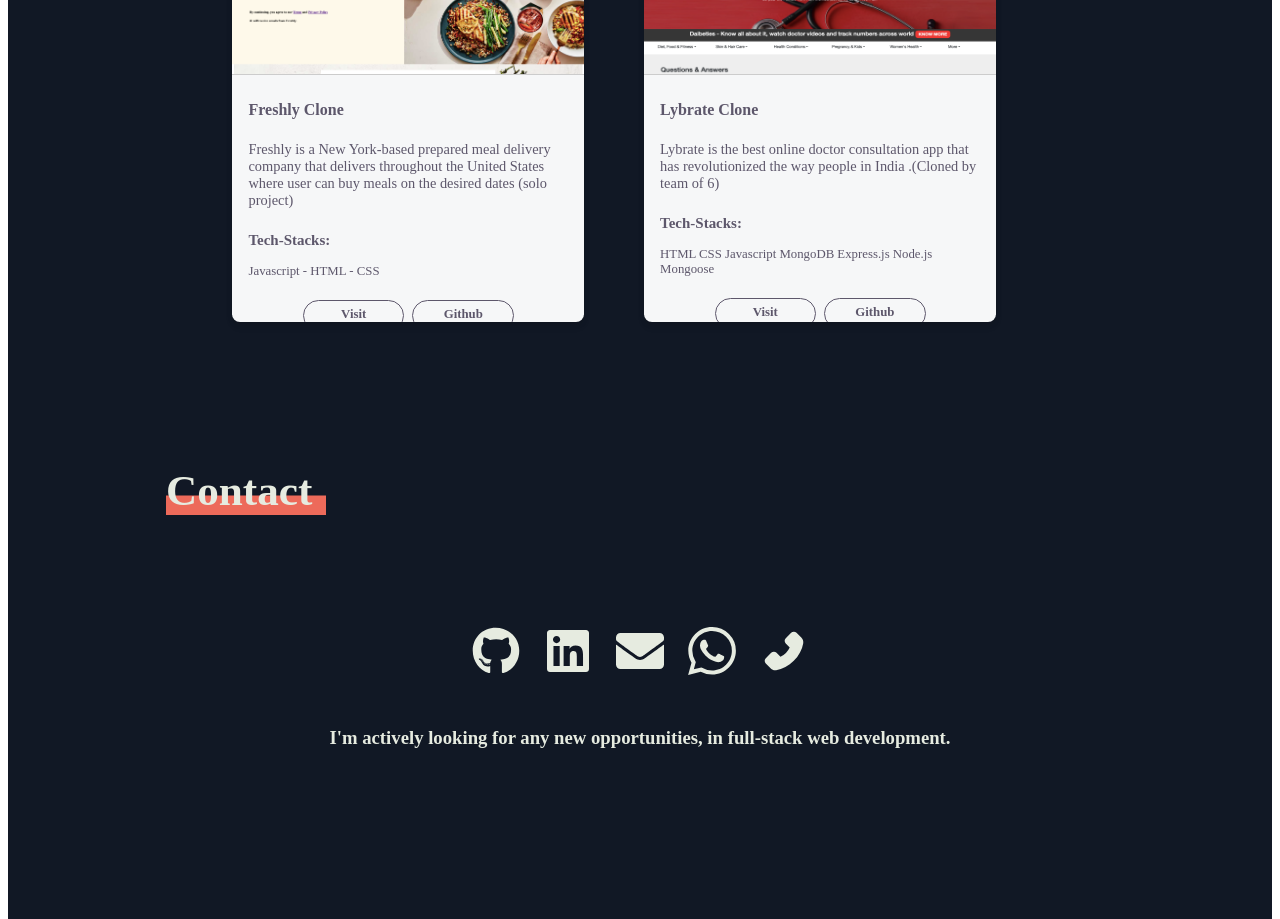
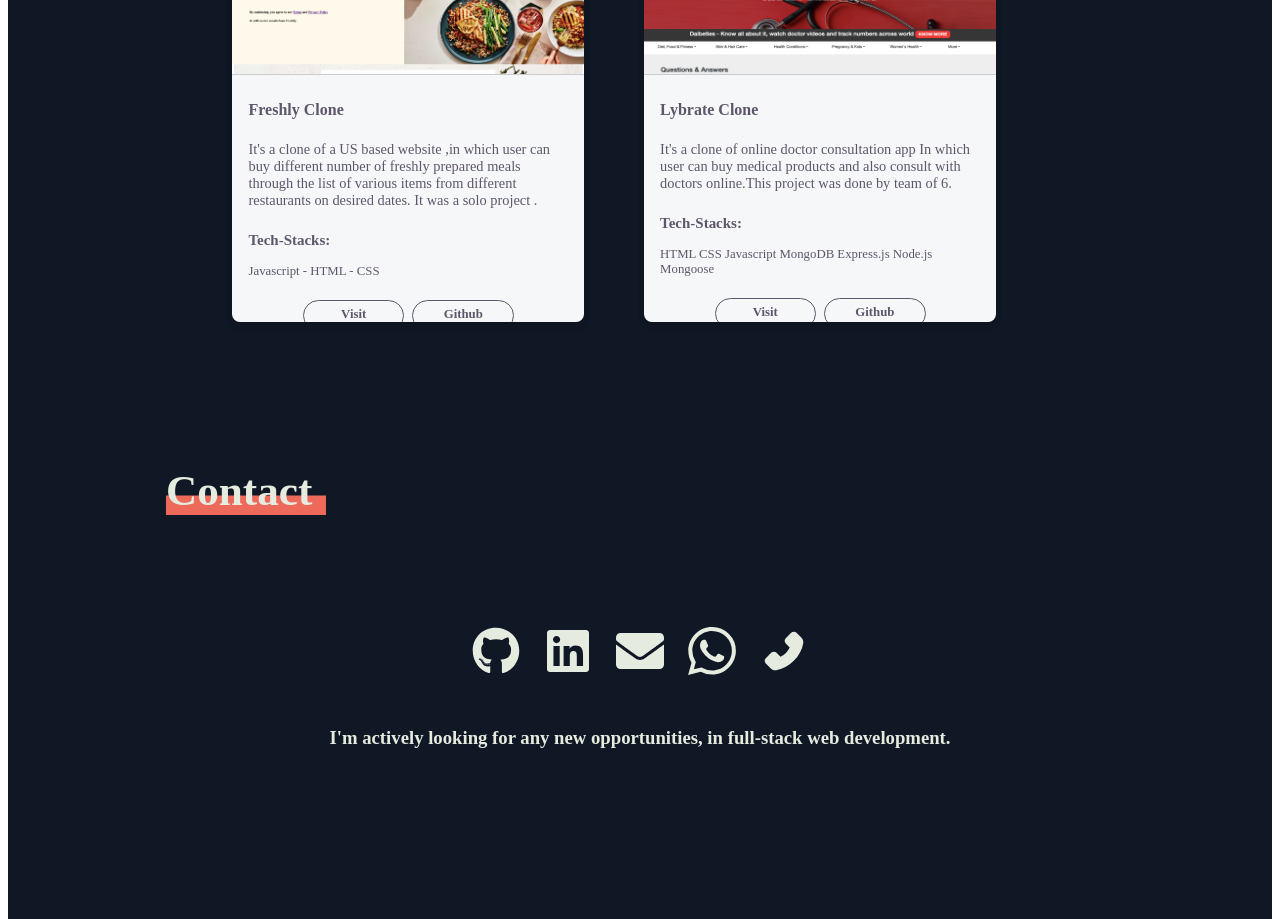
Before and after one commit to RanaRajat/Portfolio-website, a React (Create React App) app: page / in a window 1280 px wide. Shown: the part 2480-3399 px from the top of the page. Built offline with nearby package versions, Linux system fonts and the light colour scheme.

Commit message:
project changes

```diff
--- a/src/components/Projects.js
+++ b/src/components/Projects.js
@@ -12,8 +12,7 @@
         <Card
           img={require('../images/freshly.png')}
           title="Freshly Clone "
-          description="Freshly is a New York-based prepared meal delivery company that delivers throughout the United States
-          where user can buy meals on the desired dates (solo project) "
+          description="It's a clone of a US based website ,in which user can buy different number of freshly prepared meals through the list of various items from different restaurants on desired dates. It was a solo project ."
           technologies="Javascript - HTML - CSS "
           link_two="https://frosty-neumann-1b644b.netlify.app"
           link_three="https://github.com/RanaRajat/freshly-website-clone"
@@ -23,7 +22,7 @@
         <Card
           img={require('../images/lybrate.png')}
           title="Lybrate Clone"
-          description="Lybrate is the best online doctor consultation app that has revolutionized the way people in India .(Cloned by team of 6)"
+          description="It's a clone of online doctor consultation app In which user can buy medical products and also consult with doctors online.This project was done by team of 6."
           technologies="HTML CSS Javascript MongoDB Express.js Node.js Mongoose"
 
           link_two="https://m-sehrawat.github.io/Lybrate-Website-Clone/frontend/landingpage.html"
```
